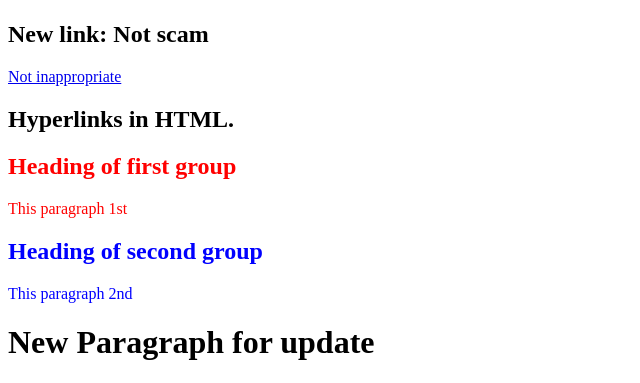
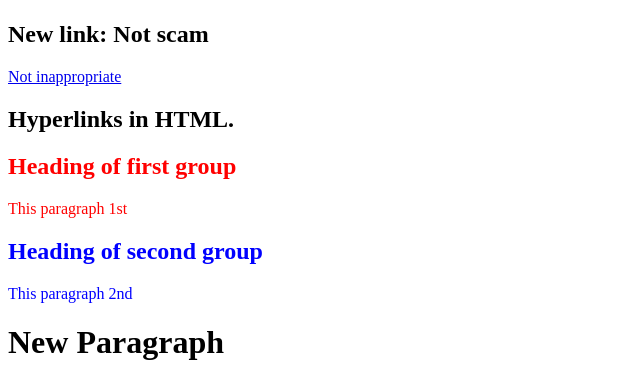
Before and after one commit to jimmylu51/3179-testrepo, a plain HTML site: page index.html in a window 1280 px wide. Shown: the part 459-842 px from the top of the page, without its empty margins (0-640 px from the left). Drawn offline with Linux system fonts and the light colour scheme.

Commit message:
Update index.html
New change to update

```diff
--- a/index.html
+++ b/index.html
@@ -49,6 +49,6 @@
             <p>This paragraph 2nd</p>
         </div>
 
-    <h1>New Paragraph for update</h1>
+    <h1>New Paragraph</h1>
 </body>
 </html>
```
